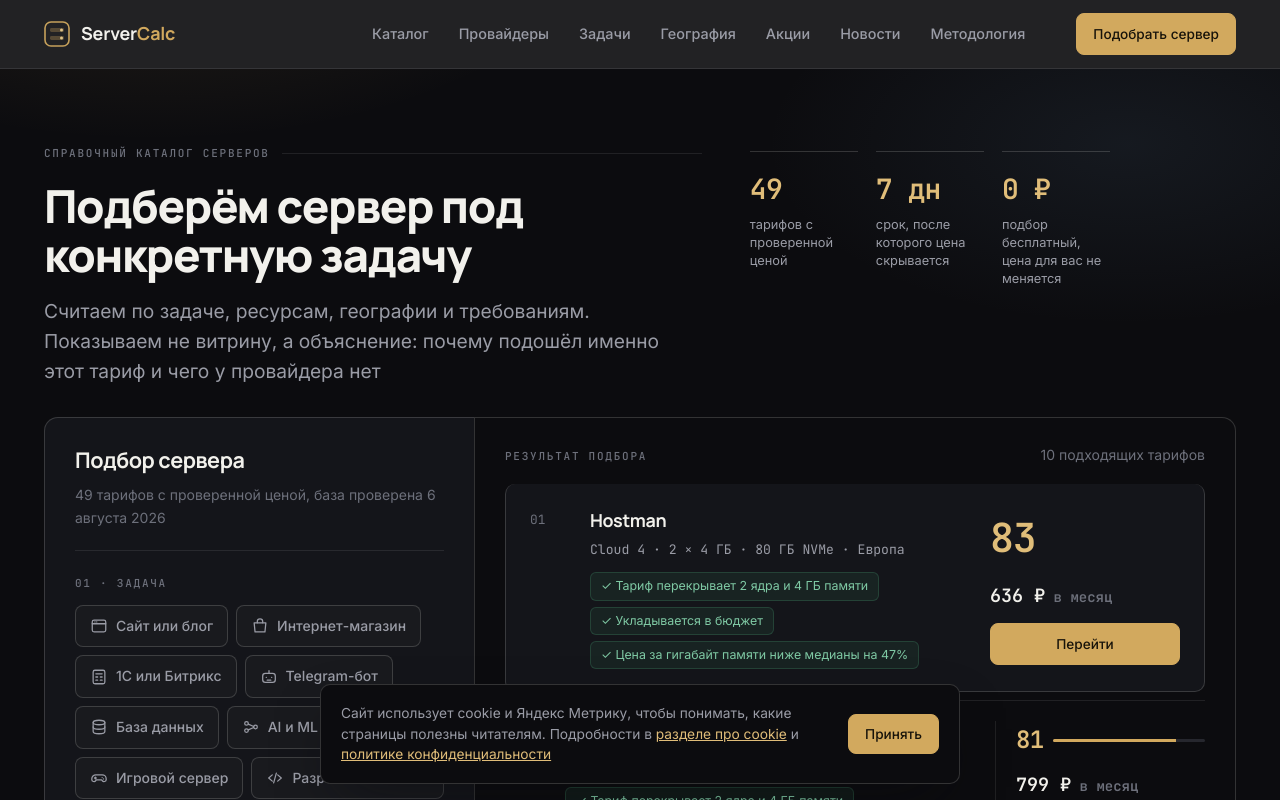
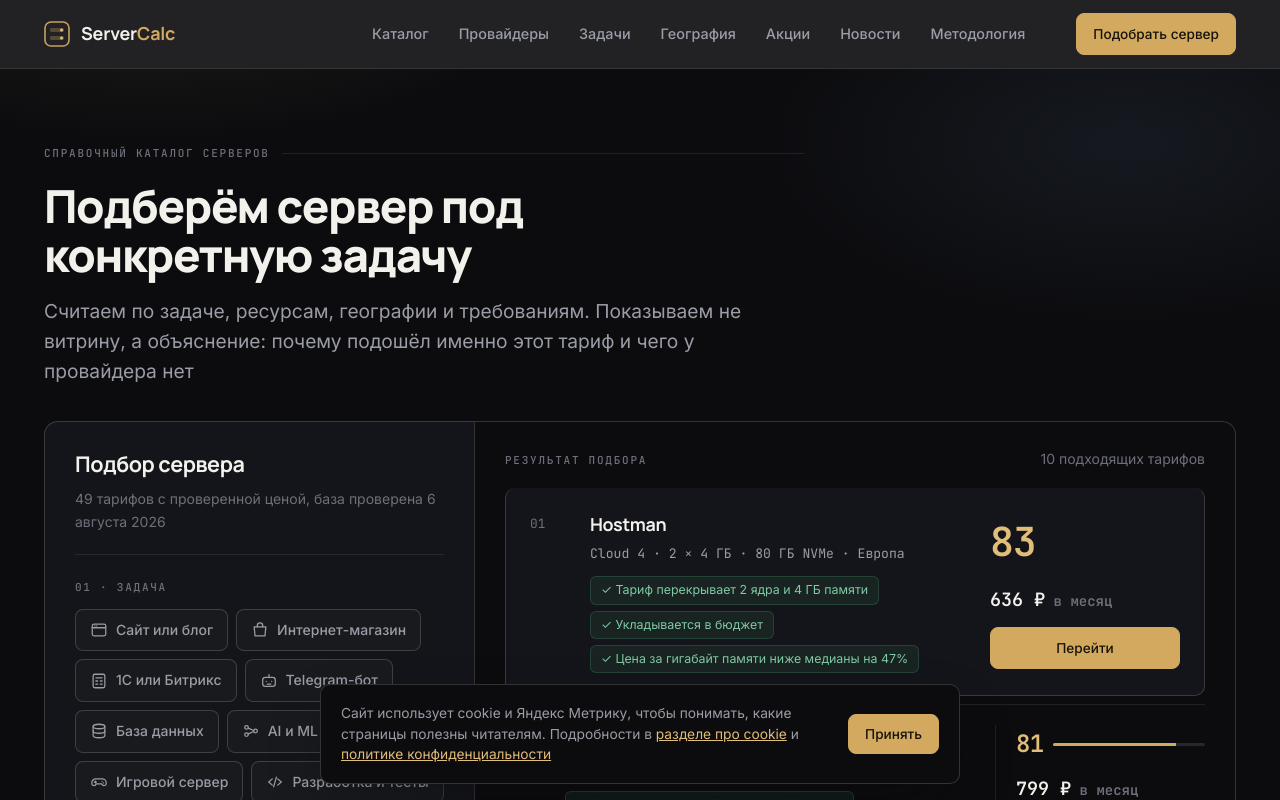
Before and after one commit to MakeBiz/servercalc, a Next.js app: page / in a window 1280 px wide. Shown: the top 800 px of the page. Built offline with nearby package versions, Linux system fonts and the light colour scheme.

Commit message:
Главная: убраны цифры в шапке героя, заголовок и подзаголовок в одну колонку

```diff
--- a/app/globals.css
+++ b/app/globals.css
@@ -375,6 +375,14 @@ p:last-child { margin-bottom: 0; }
 @media (min-width: 900px) {
   .hero-grid { grid-template-columns: minmax(0, 1.15fr) minmax(0, 0.85fr); gap: 48px; }
 }
+
+/* шапка героя без цифр: заголовок и подзаголовок в одной колонке,
+   ширина ограничена, чтобы строка не растягивалась на весь экран */
+.hero-head {
+  max-width: 760px;
+  margin-bottom: 34px;
+}
+.hero-head .lead { max-width: 60ch; }
 
 .hero h1 { margin-bottom: 18px; }
 .hero-note {
--- a/app/page.js
+++ b/app/page.js
@@ -73,8 +73,7 @@ export default function HomePage() {
       {/* ---------- герой и калькулятор ---------- */}
       <section className="hero ink">
         <div className="wrap hero-in">
-          <div className="hero-grid">
-            <div>
+          <div className="hero-head">
             <div className="eyebrow">
               <span className="label label-brass">Справочный каталог серверов</span>
             </div>
@@ -87,21 +86,6 @@ export default function HomePage() {
               Считаем по задаче, ресурсам, географии и требованиям. Показываем не витрину, а
               объяснение: почему подошёл именно этот тариф и чего у провайдера нет
             </p>
-            </div>
-            <div className="hero-stats">
-              <div className="hstat">
-                <div className="stat-v">{STATS.plans}</div>
-                <div className="stat-k">{plural(STATS.plans, 'тариф с проверенной ценой', 'тарифа с проверенной ценой', 'тарифов с проверенной ценой')}</div>
-              </div>
-              <div className="hstat">
-                <div className="stat-v">{STATS.staleDays} дн</div>
-                <div className="stat-k">срок, после которого цена скрывается</div>
-              </div>
-              <div className="hstat">
-                <div className="stat-v">0 ₽</div>
-                <div className="stat-k">подбор бесплатный, цена для вас не меняется</div>
-              </div>
-            </div>
           </div>
 
           <Calculator payload={payload} campaign={CAMPAIGN.calculator} split />
```
Lines whose indentation alone changed are shown as unchanged.
